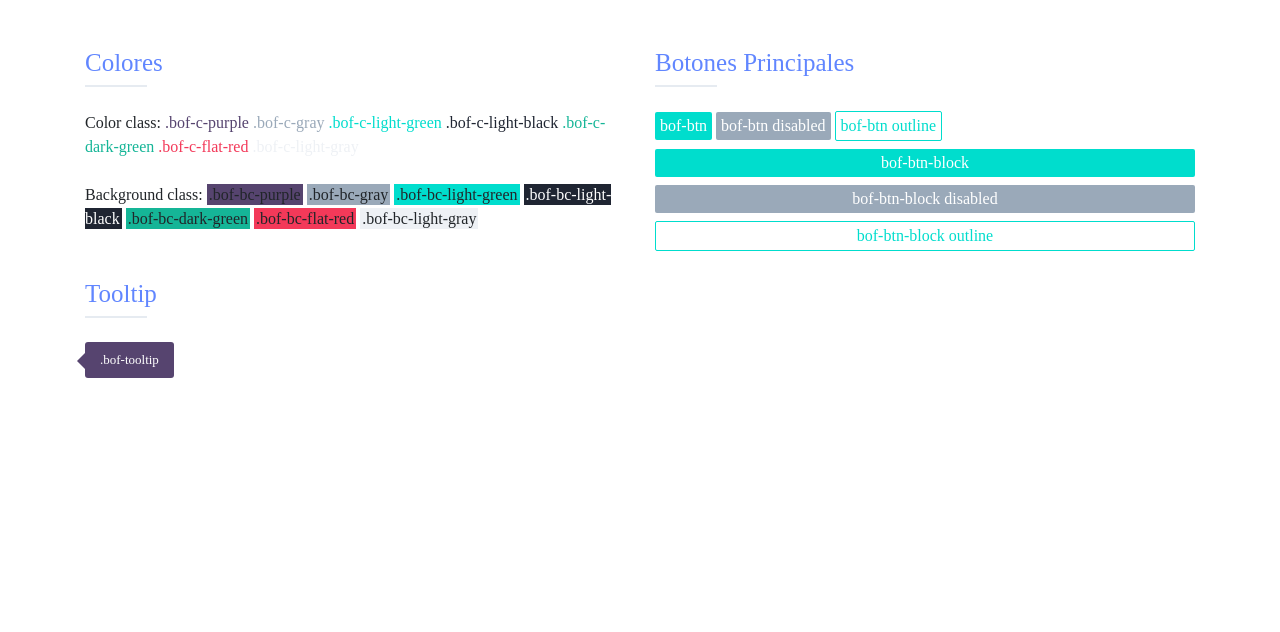
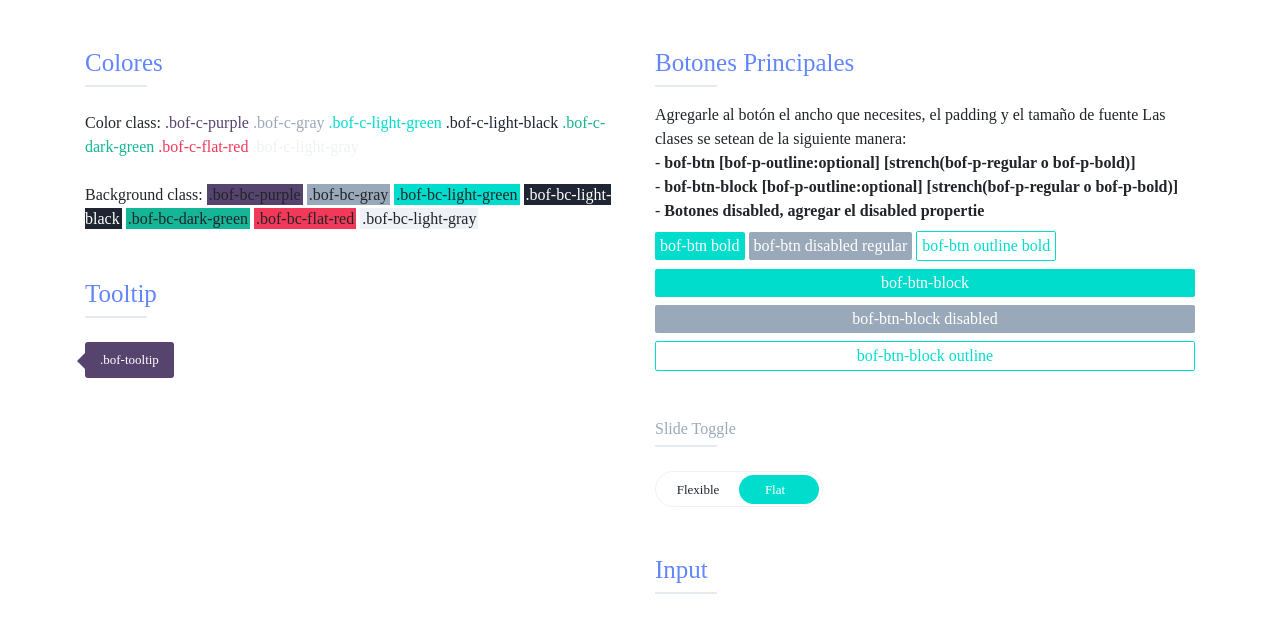
Before and after one commit to alonsovelez030/cms-styles-library, a website: page public/index.html in a window 1280 px wide. Drawn offline with nearby package versions, Linux system fonts and the light colour scheme; a web font is replaced by a local one.

Commit message:
agregar propiedades para los botones, slide toggle

```diff
--- a/public/index.html
+++ b/public/index.html
@@ -49,15 +49,42 @@
                     </div>
                 </div>
                 <div class="col-md-6">
-                    <h1>Botones Principales</h1>
-                    <hr>
-                    <div class="buttons mt-4">
-                        <button class="bof-btn">bof-btn</button>
-                        <button class="bof-btn" disabled>bof-btn disabled</button>
-                        <button class="bof-btn outline">bof-btn outline</button>
-                        <button class="bof-btn-block mt-2">bof-btn-block</button>
-                        <button class="bof-btn-block mt-2" disabled>bof-btn-block disabled</button>
-                        <button class="bof-btn-block outline mt-2">bof-btn-block outline</button>
+                    <div>
+                        <h1>Botones Principales</h1>
+                        <hr class="mb-3">
+                        <span>
+                            Agregarle al botón el ancho que necesites, el padding y el tamaño de fuente
+                            Las clases se setean de la siguiente manera:<br>
+                            - <b>bof-btn [bof-p-outline:optional] [strench(bof-p-regular o bof-p-bold)]</b><br>
+                            - <b>bof-btn-block [bof-p-outline:optional] [strench(bof-p-regular o bof-p-bold)]</b><br>
+                            - <b>Botones disabled, agregar el disabled propertie</b>
+                        </span>
+                        <div class="buttons mt-2">
+                            <button class="bof-btn bof-p-bold">bof-btn bold</button>
+                            <button class="bof-btn bof-p-regular" disabled>bof-btn disabled regular</button>
+                            <button class="bof-btn bof-p-outline bof-p-bold">bof-btn outline bold</button>
+                            <button class="bof-btn-block mt-2">bof-btn-block</button>
+                            <button class="bof-btn-block mt-2" disabled>bof-btn-block disabled</button>
+                            <button class="bof-btn-block bof-p-outline mt-2">bof-btn-block outline</button>
+                        </div>
+                    </div>
+                    <div class="mt-5">
+                        <h2 class="bof-c-gray">Slide Toggle</h2>
+                        <hr>
+                        <div class="buttons mt-4">
+                            <fieldset class="bof-slide-toggle">
+                                <input class="input-switch" id="switch" type="checkbox"/>
+                                <label for="switch"></label>
+                                <span class="switch-bg"></span>
+                                <span class="switch-labels" data-on="Flexible" data-off="Flat"></span>
+                            </fieldset>
+                        </div>
+                    </div>
+                    <div class="mt-5">
+                        <h1>Input</h1>
+                        <hr>
+                        <div class="mt-4">
+                        </div>
                     </div>
                 </div>
             </div>
--- a/sass-library/components/_buttons.scss
+++ b/sass-library/components/_buttons.scss
@@ -4,20 +4,28 @@
     color: $white;
     border: 0px;
     border-radius: 2px;
+
+    &.bof-p-regular{
+        font-family: 'Proxima Nova Alt Regular';
+    }
+    &.bof-p-bold{
+        font-family: 'Proxima Nova Alt Bold';
+    }
+    &.bof-p-outline {
+        border: 1px solid $light-green;
+        background-color: $white;
+        color: $light-green;
+    }
+    &.bof-p-outline:hover {
+        opacity: 1;
+    }
     &:hover{
         opacity: 0.5;
         transition: .1s all linear;
     }
     &:disabled{
+        opacity: 1;
         background-color: $gray;
-    }
-    &.outline {
-        border: 1px solid $light-green;
-        background-color: $white;
-        color: $light-green;
-    }
-    &.outline:hover {
-        opacity: 1;
     }
 }
 
--- /dev/null
+++ b/sass-library/components/_slide_toggle.scss
@@ -0,0 +1,79 @@
+.bof-slide-toggle {
+    width: 168px;
+    height: 36px;
+    border-radius: 18px;
+    border: solid 1px #eef1f5;
+    position: relative;
+    background: #ffffff;
+    padding: 0;
+    font-size: 13px;
+}
+
+.bof-slide-toggle:hover { border-color: #d5d5d5; }
+
+.bof-slide-toggle input.input-switch {
+    position: absolute;
+    opacity: 0;
+    z-index: -10;
+}
+
+.bof-slide-toggle span.switch-bg {
+    position: absolute;
+    z-index: 0;
+    left: 50%;
+    transition: all 0.3s;
+    -webkit-transition: all 0.3s;
+    width: 80px;
+    height: 29px;
+    border-radius: 18px;
+    background-color: #00ddcd;
+    top: 3px;
+}
+
+.bof-slide-toggle span.switch-labels {
+    position: absolute;
+    z-index: 1;
+    width: inherit;
+    height: inherit;
+}
+
+.bof-slide-toggle span.switch-labels:before, .bof-slide-toggle span.switch-labels:after {
+    height: 40px;
+    width: 50%;
+    line-height: 36px;
+    transition: all 0.3s;
+    -webkit-transition: all 0.3s;
+    text-align: center;
+}
+
+.bof-slide-toggle span.switch-labels:before {
+    content: attr(data-on);
+    left: 0;
+    position: absolute;
+    color: $light-black;
+}
+
+.bof-slide-toggle span.switch-labels:after {
+    content: attr(data-off);
+    position: absolute;
+    right: 7px;
+    color: #fff;
+}
+
+.bof-slide-toggle label {
+    position: absolute;
+    top: 0;
+    left: 0;
+    z-index: 2;
+    width: 100%;
+    height: 100%;
+    opacity: 0;
+    cursor: pointer;
+}
+
+.bof-slide-toggle .input-switch:checked ~ .switch-bg {
+    left: 4px;
+    background-color: #00ddcd;
+}
+.bof-slide-toggle .input-switch:checked ~ .switch-labels:before { color: #fff; }
+.bof-slide-toggle .input-switch:checked ~ .switch-labels:after { color: $light-black; }
--- a/sass-library/main.scss
+++ b/sass-library/main.scss
@@ -16,6 +16,7 @@
 @import "components/loaders";
 @import "components/buttons";
 @import "components/popups";
+@import "components/slide_toggle";
 
 /* Reset */
 @import "base/reset";
```
Also changed, not shown: README.md, public/css/main.css.
